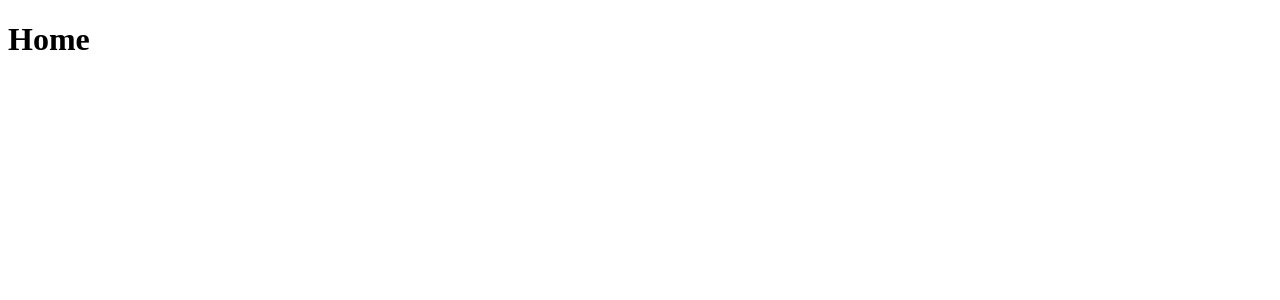
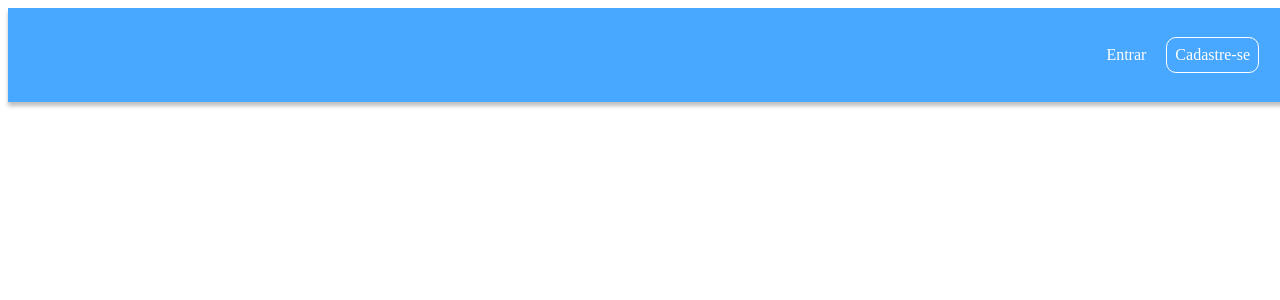
Before and after one commit to gu5tvo/arcoItz, a React (Vite) app in the folder frontend/: page / in a window 1280 px wide. Shown: the top 300 px of the page. Built offline with nearby package versions, Linux system fonts and the light colour scheme.

Commit message:
fix: final merge errors

```diff
--- a/frontend/src/pages/Home/index.tsx
+++ b/frontend/src/pages/Home/index.tsx
@@ -1,7 +1,10 @@
-
+import { Header } from "../../layouts/Header"
+import { HomepageButtons } from "../../utils/HeaderButtons"
 export function Home() {
 
   return (
-    <></>
+    <>
+      <Header header={HomepageButtons}/>
+    </>
   )
 }
--- a/frontend/src/routes/index.tsx
+++ b/frontend/src/routes/index.tsx
@@ -1,10 +1,11 @@
 import React from 'react';
 import { Routes, Route } from 'react-router-dom';
+import { Home } from '../pages/Home';
 
 export default function MakeRoutes(){
     return (
         <Routes>
-            <Route path="/" element={<h1>Home</h1>} />
+            <Route path="/" element={ <Home/> }/>
             <Route path="/about" element={<h1>About</h1>} />
             <Route path="/dashboard" element={<h1>Dashboard</h1>} />
         </Routes>
--- a/frontend/tsconfig.json
+++ b/frontend/tsconfig.json
@@ -14,7 +14,7 @@
     "resolveJsonModule": true,
     "isolatedModules": true,
     "noEmit": true,
-    "jsx": "react"
+    "jsx": "react-jsx"
   },
   "include": ["src"]
 }
```
Also changed, not shown: frontend/src/Router.tsx (deleted, +0 -15 lines).
